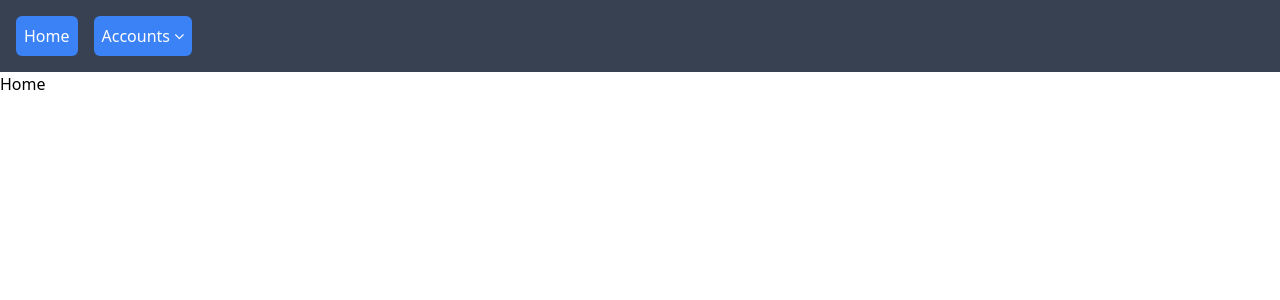
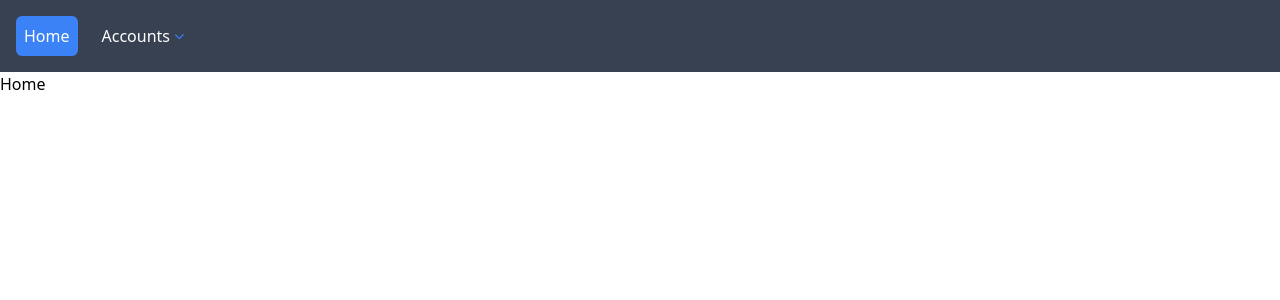
Before and after one commit to mart-anthony-stark/Shrewsbury-International-School-SAS, a Vue app in the folder client/: page / in a window 1280 px wide. Shown: the top 300 px of the page. Built offline with nearby package versions, Linux system fonts and the light colour scheme.

Commit message:
Fixed: active class

```diff
--- a/client/src/components/AccountsDropdown.vue
+++ b/client/src/components/AccountsDropdown.vue
@@ -41,11 +41,11 @@ const navigate = (link) => {
 i {
   @apply text-blue-500 items-center;
 }
-.dropdown.active i {
+.dropdown.active button i {
   @apply text-white;
 }
 .dropdown-content {
-  @apply hidden absolute bg-gray-100;
+  @apply hidden absolute bg-gray-100 text-black;
   min-width: 130px;
   box-shadow: 0px 8px 16px 0px rgba(0, 0, 0, 0.2);
   z-index: 1;
--- a/client/src/components/Header.vue
+++ b/client/src/components/Header.vue
@@ -16,10 +16,12 @@ watch(
   <nav class="header">
     <div class="flex gap-4">
       <router-link to="/">
-        <button class="active">Home</button>
+        <button :class="{ active: route.name === 'Home' }">Home</button>
       </router-link>
 
-      <accounts-dropdown :isActive="true" />
+      <accounts-dropdown
+        :isActive="route.name == 'Students' || route.name == 'Admins'"
+      />
     </div>
   </nav>
 </template>
```
